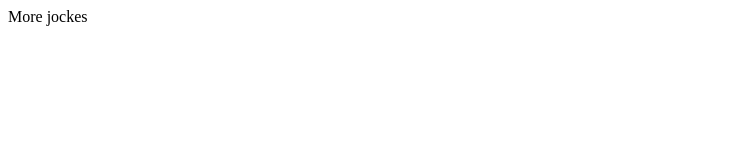
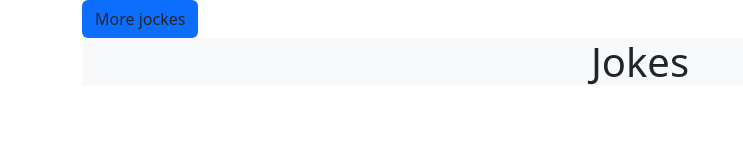
Before and after one commit to REALcuba/itacademyspring5, a website: page index.html in a window 1280 px wide. Shown: the whole page, without its empty margins (0-743 px from the left). Drawn offline with nearby package versions, Linux system fonts and the light colour scheme.

Commit message:
add ts and first template

```diff
--- a/index.html
+++ b/index.html
@@ -4,14 +4,19 @@
     <meta charset="UTF-8">
     <meta http-equiv="X-UA-Compatible" content="IE=edge">
     <meta name="viewport" content="width=device-width, initial-scale=1.0">
-    <title>Document</title>
+    <title>ApiJokes</title>
+    <link href="https://cdn.jsdelivr.net/npm/bootstrap@5.3.0/dist/css/bootstrap.min.css" rel="stylesheet" integrity="sha384-9ndCyUaIbzAi2FUVXJi0CjmCapSmO7SnpJef0486qhLnuZ2cdeRhO02iuK6FUUVM" crossorigin="anonymous">
 </head>
 <body>
-    <div class="app">
-        <div class="container">
-            <div class="chistes"></div>
-            <div class="btn">More jockes</div>
+    <div id="app">
+        <div id="container" class="container">
+            <!-- <div class="chistes">HI</div> -->
+            <div class="btn bg-primary">More jockes</div>
         </div>
     </div>
+
+
+    <script src="/index.js" type="module"></script>
+    <script src="https://cdn.jsdelivr.net/npm/bootstrap@5.3.0/dist/js/bootstrap.bundle.min.js" integrity="sha384-geWF76RCwLtnZ8qwWowPQNguL3RmwHVBC9FhGdlKrxdiJJigb/j/68SIy3Te4Bkz" crossorigin="anonymous"></script>
 </body>
 </html>
--- /dev/null
+++ b/index.js
@@ -0,0 +1,8 @@
+// const app = document.getElementById('app')
+var container = document.getElementById('container');
+var jokesContainer = document.createElement('div');
+jokesContainer.className = 'container bg-light';
+jokesContainer.innerHTML = '<h1 class="text-center">Jokes</h1>';
+container === null || container === void 0 ? void 0 : container.appendChild(jokesContainer);
+// const fetchJokes = async () => {
+// }
```
Also changed, not shown: index.ts (added, +14 -0 lines).
